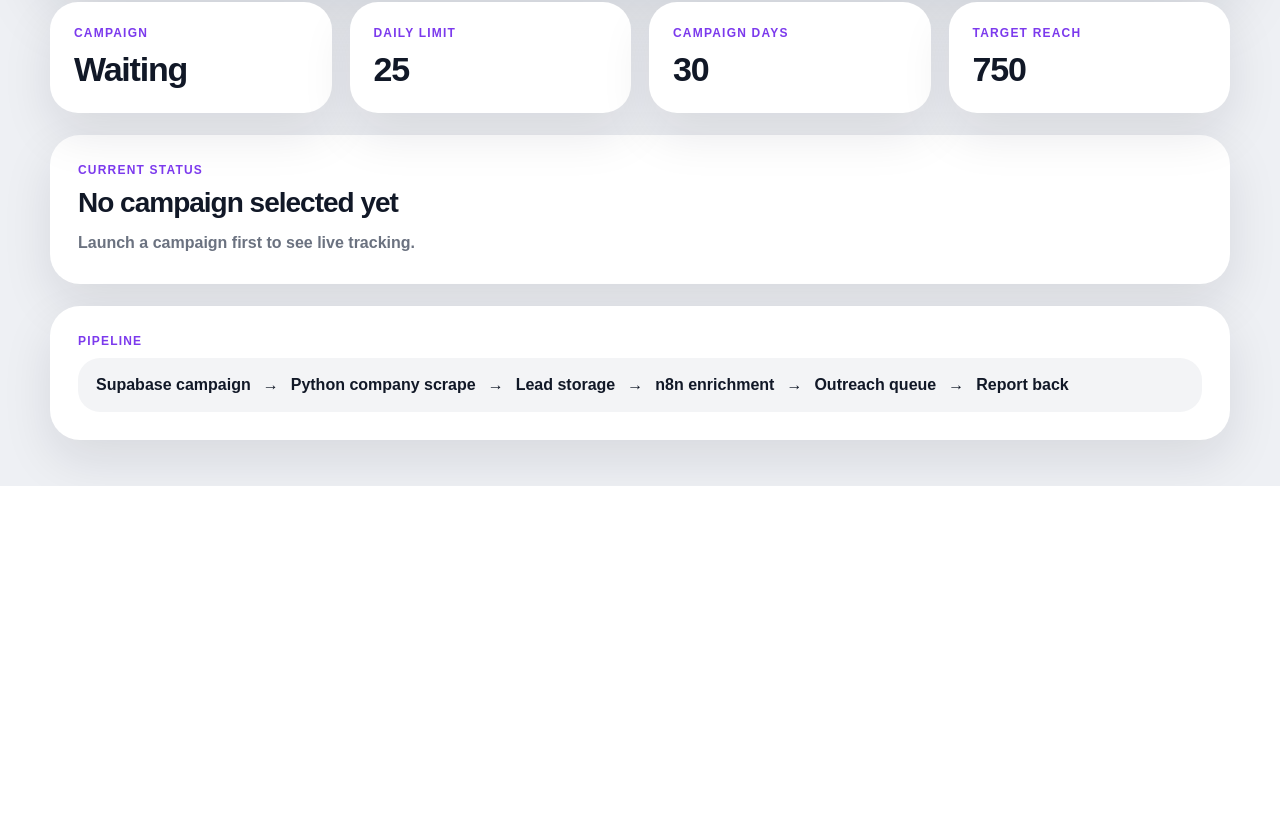
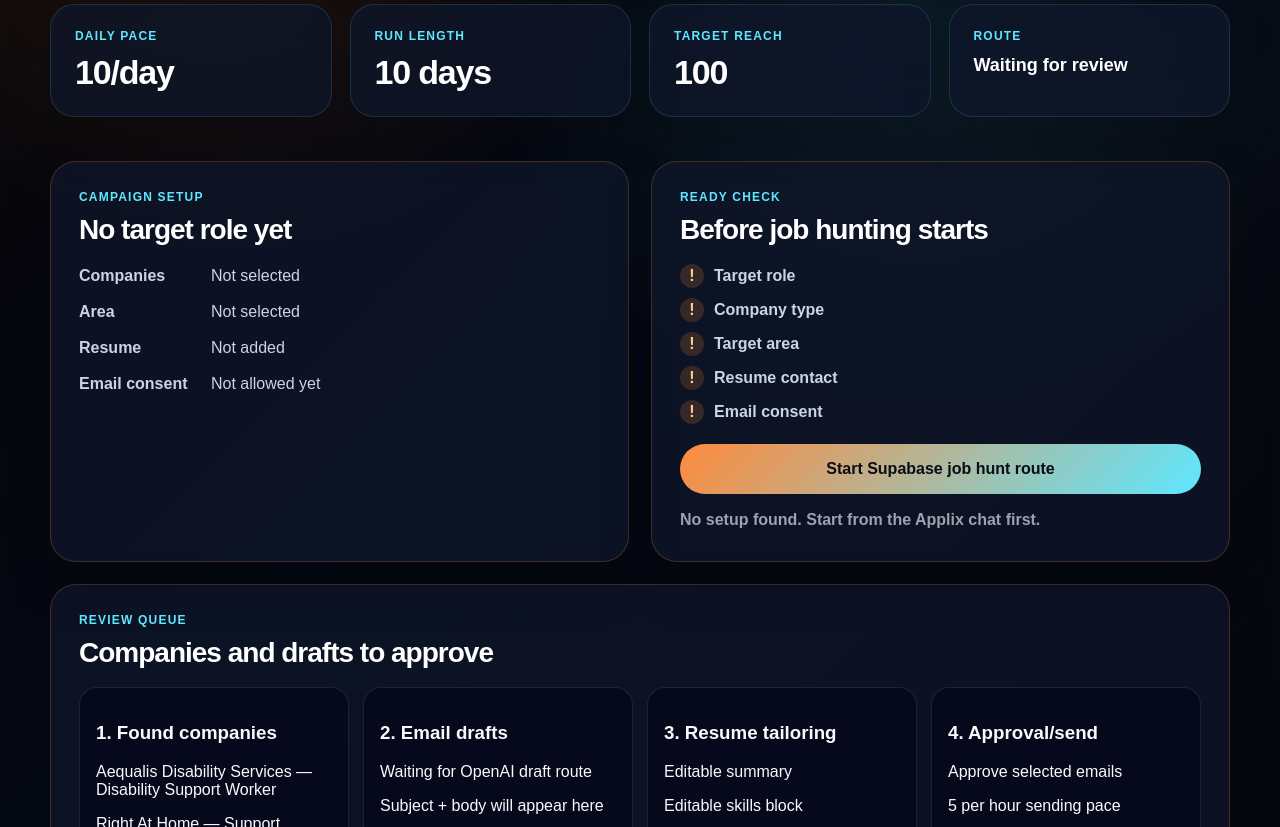
Before and after one commit to Calsie-ai/Calsie, a Next.js app in the folder frontend/: page /dashboard in a window 1280 px wide. Shown: the part 473-1300 px from the top of the page. Before the commit the page ends 959 px from the top, so only its background shows below. Built offline with nearby package versions, Linux system fonts and the light colour scheme.

Commit message:
Turn dashboard into Applix review board

```diff
--- a/frontend/app/dashboard/page.tsx
+++ b/frontend/app/dashboard/page.tsx
@@ -1,59 +1,221 @@
 "use client";
 
 import Link from "next/link";
-import { useEffect, useState } from "react";
+import { useEffect, useMemo, useState } from "react";
+import { supabase } from "../../lib/supabaseClient";
 
-type DashboardState = {
-  campaignId: string;
+type ResumeSnapshot = {
+  fullName?: string;
+  email?: string;
+  phone?: string;
+  location?: string;
+  summary?: string;
+  skills?: string;
+  experience?: string;
+  certificates?: string;
+};
+
+type CampaignDraft = {
+  targetRole?: string;
+  industry?: string;
+  selectedAddress?: string;
+  placeId?: string;
+  latitude?: number | null;
+  longitude?: number | null;
+  radiusKm?: number;
+  resumeName?: string;
+  resumeSource?: string;
+  resumeSnapshot?: ResumeSnapshot;
+  dailyLimit?: number;
+  campaignDays?: number;
+  emailConsent?: boolean;
+  createdAt?: string;
+};
+
+type ReviewLead = {
+  company: string;
+  role: string;
+  email: string;
   status: string;
 };
 
+const emptyDraft: CampaignDraft = {
+  targetRole: "",
+  industry: "",
+  selectedAddress: "",
+  radiusKm: 20,
+  dailyLimit: 10,
+  campaignDays: 10,
+  emailConsent: false,
+  resumeSnapshot: {},
+};
+
+function readStoredDraft(): CampaignDraft {
+  if (typeof window === "undefined") return emptyDraft;
+
+  const directDraft = window.sessionStorage.getItem("applixCampaignDraft");
+  if (directDraft) {
+    try {
+      return { ...emptyDraft, ...JSON.parse(directDraft) };
+    } catch {
+      return emptyDraft;
+    }
+  }
+
+  const chatCache = window.localStorage.getItem("applixChatLaunchCache");
+  if (chatCache) {
+    try {
+      const chat = JSON.parse(chatCache);
+      return {
+        ...emptyDraft,
+        targetRole: chat.targetRole || "",
+        industry: chat.companyType || "",
+        selectedAddress: chat.targetArea || "",
+        radiusKm: chat.radiusKm || 20,
+        resumeName: chat.fullName || "Applix resume",
+        resumeSource: "chat_form",
+        resumeSnapshot: {
+          fullName: chat.fullName || "",
+          email: chat.email || "",
+          phone: chat.phone || "",
+          location: chat.targetArea || "",
+          summary: chat.resumeSummary || "",
+          skills: chat.skills || "",
+          experience: chat.experience || "",
+          certificates: chat.certificates || "",
+        },
+        dailyLimit: chat.plan === "full" ? 100 : 10,
+        campaignDays: 10,
+        emailConsent: Boolean(chat.emailConsent),
+        createdAt: new Date().toISOString(),
+      };
+    } catch {
+      return emptyDraft;
+    }
+  }
+
+  return emptyDraft;
+}
+
 export default function DashboardPage() {
-  const [state, setState] = useState<DashboardState>({ campaignId: "", status: "Campaign dashboard ready" });
+  const [draft, setDraft] = useState<CampaignDraft>(emptyDraft);
+  const [userEmail, setUserEmail] = useState("");
+  const [status, setStatus] = useState("Loading Applix dashboard...");
+  const [routeStatus, setRouteStatus] = useState("Waiting for review");
+  const [leads] = useState<ReviewLead[]>([
+    { company: "Aequalis Disability Services", role: "Disability Support Worker", email: "admin@aequalisds.com.au", status: "Draft needed" },
+    { company: "Right At Home", role: "Support Worker", email: "Email not found yet", status: "Needs enrichment" },
+    { company: "EnableU", role: "Support Worker", email: "Email not found yet", status: "Needs enrichment" },
+  ]);
+
+  const hasSetup = Boolean(draft.targetRole || draft.industry || draft.selectedAddress);
+  const resume = draft.resumeSnapshot || {};
+  const dailyLimit = draft.dailyLimit || 10;
+  const campaignDays = draft.campaignDays || 10;
+  const targetTotal = dailyLimit * campaignDays;
+
+  const readyChecklist = useMemo(
+    () => [
+      { label: "Target role", ok: Boolean(draft.targetRole) },
+      { label: "Company type", ok: Boolean(draft.industry) },
+      { label: "Target area", ok: Boolean(draft.selectedAddress) },
+      { label: "Resume contact", ok: Boolean(resume.fullName && resume.email) },
+      { label: "Email consent", ok: Boolean(draft.emailConsent) },
+    ],
+    [draft, resume]
+  );
 
   useEffect(() => {
-    const params = new URLSearchParams(window.location.search);
-    const campaignId = params.get("campaign") || sessionStorage.getItem("applixLastCampaignId") || "";
-    setState({ campaignId, status: campaignId ? "Campaign queued in Supabase" : "No campaign selected yet" });
+    const stored = readStoredDraft();
+    setDraft(stored);
+    setStatus(stored.targetRole ? "Setup restored. Review before starting job hunt." : "No setup found. Start from the Applix chat first.");
+
+    supabase.auth.getUser().then(({ data }) => {
+      setUserEmail(data.user?.email || "");
+    });
   }, []);
+
+  async function startJobHuntRoute() {
+    if (!hasSetup) {
+      setStatus("No Applix setup found. Go back and answer the chat first.");
+      return;
+    }
+
+    setRouteStatus("Queued for Supabase job hunting route");
+    setStatus("First version queued locally. Next we connect this button to Supabase Edge Function + OpenAI parser.");
+
+    if (typeof window !== "undefined") {
+      window.sessionStorage.setItem("applixCampaignDraft", JSON.stringify(draft));
+      window.sessionStorage.setItem("applixLastCampaignStatus", "queued_review");
+    }
+  }
 
   return (
     <main style={styles.main}>
       <section style={styles.shell}>
         <header style={styles.header}>
-          <Link href="/" style={styles.backLink}>← New campaign</Link>
-          <p style={styles.badge}>Applix dashboard</p>
-          <h1 style={styles.title}>Campaign mission control.</h1>
-          <p style={styles.subtitle}>This page will read Supabase reports from Python scraping, n8n enrichment, Gmail sending, replies, failures, and daily limits.</p>
+          <Link href="/" style={styles.backLink}>← New Applix chat</Link>
+          <p style={styles.badge}>Applix review board</p>
+          <h1 style={styles.title}>Review before Applix moves.</h1>
+          <p style={styles.subtitle}>This is the control room. Applix can hunt companies, prepare drafts, and tailor editable resume wording — but nothing is sent until you approve it.</p>
+          {userEmail && <p style={styles.userLine}>Signed in as {userEmail}</p>}
         </header>
 
         <section style={styles.grid}>
-          <Metric label="Campaign" value={state.campaignId ? "Queued" : "Waiting"} />
-          <Metric label="Daily limit" value="25" />
-          <Metric label="Campaign days" value="30" />
-          <Metric label="Target reach" value="750" />
+          <Metric label="Daily pace" value={`${dailyLimit}/day`} />
+          <Metric label="Run length" value={`${campaignDays} days`} />
+          <Metric label="Target reach" value={`${targetTotal}`} />
+          <Metric label="Route" value={routeStatus} small />
+        </section>
+
+        <section style={styles.twoColumn}>
+          <article style={styles.card}>
+            <p style={styles.cardLabel}>Campaign setup</p>
+            <h2 style={styles.cardTitle}>{draft.targetRole || "No target role yet"}</h2>
+            <div style={styles.summaryList}>
+              <Row label="Companies" value={draft.industry || "Not selected"} />
+              <Row label="Area" value={draft.selectedAddress ? `${draft.selectedAddress} (${draft.radiusKm || 20}km)` : "Not selected"} />
+              <Row label="Resume" value={draft.resumeName || resume.fullName || "Not added"} />
+              <Row label="Email consent" value={draft.emailConsent ? "Allowed later, approval required" : "Not allowed yet"} />
+            </div>
+          </article>
+
+          <article style={styles.card}>
+            <p style={styles.cardLabel}>Ready check</p>
+            <h2 style={styles.cardTitle}>Before job hunting starts</h2>
+            <div style={styles.checkList}>
+              {readyChecklist.map((item) => (
+                <div key={item.label} style={styles.checkRow}>
+                  <span style={item.ok ? styles.okDot : styles.waitDot}>{item.ok ? "✓" : "!"}</span>
+                  <span>{item.label}</span>
+                </div>
+              ))}
+            </div>
+            <button style={styles.primaryButton} onClick={startJobHuntRoute}>Start Supabase job hunt route</button>
+            <p style={styles.muted}>{status}</p>
+          </article>
         </section>
 
         <section style={styles.card}>
-          <p style={styles.cardLabel}>Current status</p>
-          <h2 style={styles.cardTitle}>{state.status}</h2>
-          <p style={styles.muted}>{state.campaignId ? `Campaign ID: ${state.campaignId}` : "Launch a campaign first to see live tracking."}</p>
+          <p style={styles.cardLabel}>Review queue</p>
+          <h2 style={styles.cardTitle}>Companies and drafts to approve</h2>
+          <div style={styles.boardGrid}>
+            <ReviewColumn title="1. Found companies" items={leads.map((lead) => `${lead.company} — ${lead.role}`)} />
+            <ReviewColumn title="2. Email drafts" items={["Waiting for OpenAI draft route", "Subject + body will appear here", "User approves before send"]} />
+            <ReviewColumn title="3. Resume tailoring" items={["Editable summary", "Editable skills block", "Truth stays locked from resume"]} />
+            <ReviewColumn title="4. Approval/send" items={["Approve selected emails", "5 per hour sending pace", "Gmail consent required"]} />
+          </div>
         </section>
 
         <section style={styles.card}>
-          <p style={styles.cardLabel}>Pipeline</p>
-          <div style={styles.flowBox}>
-            <span>Supabase campaign</span>
-            <span>→</span>
-            <span>Python company scrape</span>
-            <span>→</span>
-            <span>Lead storage</span>
-            <span>→</span>
-            <span>n8n enrichment</span>
-            <span>→</span>
-            <span>Outreach queue</span>
-            <span>→</span>
-            <span>Report back</span>
+          <p style={styles.cardLabel}>Resume source of truth</p>
+          <div style={styles.resumeBox}>
+            <h3>{resume.fullName || "Name not added"}</h3>
+            <p>{resume.email || "email not added"} {resume.phone ? `• ${resume.phone}` : ""}</p>
+            <p>{resume.summary || "Resume summary will appear here."}</p>
+            <p><strong>Skills:</strong> {resume.skills || "Not added"}</p>
+            <p><strong>Experience:</strong> {resume.experience || "Not added"}</p>
+            <p><strong>Certificates/checks:</strong> {resume.certificates || "Not added"}</p>
           </div>
         </section>
       </section>
@@ -61,29 +223,59 @@ export default function DashboardPage() {
   );
 }
 
-function Metric({ label, value }: { label: string; value: string }) {
+function Metric({ label, value, small }: { label: string; value: string; small?: boolean }) {
   return (
     <article style={styles.metric}>
       <p style={styles.cardLabel}>{label}</p>
-      <h2 style={styles.metricValue}>{value}</h2>
+      <h2 style={small ? styles.metricSmallValue : styles.metricValue}>{value}</h2>
+    </article>
+  );
+}
+
+function Row({ label, value }: { label: string; value: string }) {
+  return (
+    <div style={styles.row}>
+      <strong>{label}</strong>
+      <span>{value}</span>
+    </div>
+  );
+}
+
+function ReviewColumn({ title, items }: { title: string; items: string[] }) {
+  return (
+    <article style={styles.reviewColumn}>
+      <h3>{title}</h3>
+      {items.map((item) => <p key={item}>{item}</p>)}
     </article>
   );
 }
 
 const styles = {
-  main: { minHeight: "100vh", background: "#eef0f4", color: "#111827", fontFamily: "Arial, Helvetica, sans-serif", padding: "46px 24px" },
+  main: { minHeight: "100vh", background: "radial-gradient(circle at 18% 14%, rgba(255,138,61,.16), transparent 24%), radial-gradient(circle at 72% 24%, rgba(94,231,255,.1), transparent 26%), linear-gradient(135deg,#080403,#050914 42%,#07070b)", color: "#f8fafc", fontFamily: "Arial, Helvetica, sans-serif", padding: "46px 24px" },
   shell: { maxWidth: 1180, margin: "0 auto" },
-  header: { padding: 38, borderRadius: 34, background: "linear-gradient(135deg, #090d18 0%, #101a30 55%, #1f1550 100%)", color: "white", boxShadow: "0 24px 70px rgba(15, 23, 42, 0.18)" },
-  backLink: { color: "#cfe0ff", textDecoration: "none", fontWeight: 900 },
-  badge: { width: "fit-content", margin: "28px 0 16px", padding: "10px 18px", borderRadius: 999, background: "rgba(255,255,255,0.09)", border: "1px solid rgba(255,255,255,0.14)", color: "#cfe0ff", fontWeight: 900 },
-  title: { maxWidth: 760, margin: "0 0 16px", fontSize: "clamp(40px, 6vw, 76px)", lineHeight: 0.98, letterSpacing: -3 },
-  subtitle: { maxWidth: 740, color: "#d6def0", fontSize: 20, lineHeight: 1.6, margin: 0 },
+  header: { padding: 38, borderRadius: 28, background: "linear-gradient(135deg, rgba(9,13,24,.96), rgba(16,26,48,.96) 55%, rgba(31,21,80,.92))", border: "1px solid rgba(255,138,61,.34)", boxShadow: "0 24px 70px rgba(0,0,0,.28)" },
+  backLink: { color: "#ffd08a", textDecoration: "none", fontWeight: 900 },
+  badge: { width: "fit-content", margin: "28px 0 16px", padding: "10px 18px", borderRadius: 999, background: "rgba(255,138,61,.1)", border: "1px solid rgba(255,138,61,.28)", color: "#ffd08a", fontWeight: 900 },
+  title: { maxWidth: 760, margin: "0 0 16px", fontSize: "clamp(40px, 6vw, 76px)", lineHeight: .98, letterSpacing: -3, textTransform: "uppercase" as const },
+  subtitle: { maxWidth: 780, color: "#d6def0", fontSize: 20, lineHeight: 1.6, margin: 0, fontWeight: 700 },
+  userLine: { margin: "18px 0 0", color: "#7dd3fc", fontWeight: 900 },
   grid: { display: "grid", gridTemplateColumns: "repeat(4, minmax(0, 1fr))", gap: 18, marginTop: 22 },
-  metric: { padding: 24, borderRadius: 28, background: "white", boxShadow: "0 20px 50px rgba(15,23,42,0.1)" },
-  metricValue: { margin: 0, fontSize: 34, letterSpacing: -1.2 },
-  card: { marginTop: 22, padding: 28, borderRadius: 30, background: "white", boxShadow: "0 20px 50px rgba(15,23,42,0.1)" },
-  cardLabel: { margin: "0 0 10px", color: "#7c3aed", fontSize: 12, textTransform: "uppercase" as const, letterSpacing: 1.2, fontWeight: 900 },
-  cardTitle: { margin: 0, fontSize: 28, letterSpacing: -1 },
-  muted: { margin: "12px 0 0", color: "#6b7280", fontWeight: 700, lineHeight: 1.55 },
-  flowBox: { padding: 18, borderRadius: 22, background: "#f3f4f6", display: "flex", flexWrap: "wrap" as const, gap: 12, color: "#111827", fontWeight: 900 },
+  metric: { padding: 24, borderRadius: 24, background: "rgba(15,23,42,.78)", border: "1px solid rgba(94,231,255,.14)", boxShadow: "0 20px 50px rgba(0,0,0,.18)" },
+  metricValue: { margin: 0, fontSize: 34, letterSpacing: -1.2, color: "#ffffff" },
+  metricSmallValue: { margin: 0, fontSize: 18, lineHeight: 1.35, color: "#ffffff" },
+  twoColumn: { display: "grid", gridTemplateColumns: "1fr 1fr", gap: 22, marginTop: 22 },
+  card: { marginTop: 22, padding: 28, borderRadius: 26, background: "rgba(15,23,42,.78)", border: "1px solid rgba(255,138,61,.22)", boxShadow: "0 20px 50px rgba(0,0,0,.18)" },
+  cardLabel: { margin: "0 0 10px", color: "#5ee7ff", fontSize: 12, textTransform: "uppercase" as const, letterSpacing: 1.2, fontWeight: 900 },
+  cardTitle: { margin: 0, fontSize: 28, letterSpacing: -1, color: "#ffffff" },
+  muted: { margin: "14px 0 0", color: "#9ca3af", fontWeight: 700, lineHeight: 1.55 },
+  summaryList: { display: "grid", gap: 12, marginTop: 18 },
+  row: { display: "grid", gridTemplateColumns: "120px 1fr", gap: 12, color: "#cbd5e1", lineHeight: 1.5 },
+  checkList: { display: "grid", gap: 10, marginTop: 18 },
+  checkRow: { display: "flex", alignItems: "center", gap: 10, color: "#cbd5e1", fontWeight: 800 },
+  okDot: { display: "grid", placeItems: "center", width: 24, height: 24, borderRadius: 999, background: "rgba(34,197,94,.18)", color: "#86efac", fontWeight: 900 },
+  waitDot: { display: "grid", placeItems: "center", width: 24, height: 24, borderRadius: 999, background: "rgba(255,138,61,.18)", color: "#ffd08a", fontWeight: 900 },
+  primaryButton: { width: "100%", marginTop: 20, padding: "16px 20px", border: 0, borderRadius: 999, background: "linear-gradient(135deg,#ff8a3d,#5ee7ff)", color: "#090d18", fontWeight: 900, cursor: "pointer" },
+  boardGrid: { display: "grid", gridTemplateColumns: "repeat(4, minmax(0, 1fr))", gap: 14, marginTop: 18 },
+  reviewColumn: { minHeight: 210, padding: 16, borderRadius: 18, background: "rgba(2,6,23,.66)", border: "1px solid rgba(255,255,255,.1)" },
+  resumeBox: { marginTop: 16, padding: 18, borderRadius: 18, background: "rgba(2,6,23,.66)", color: "#cbd5e1", lineHeight: 1.6, fontWeight: 700 },
 };
```
